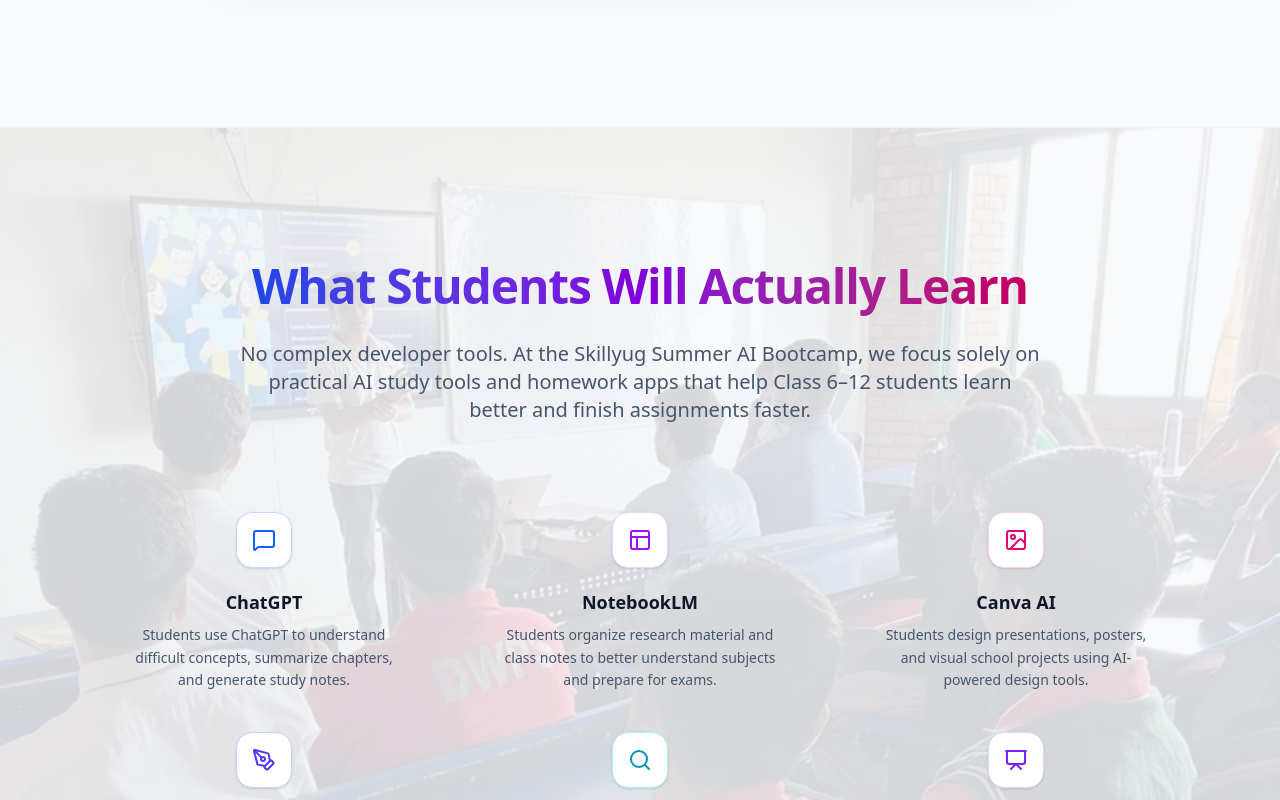
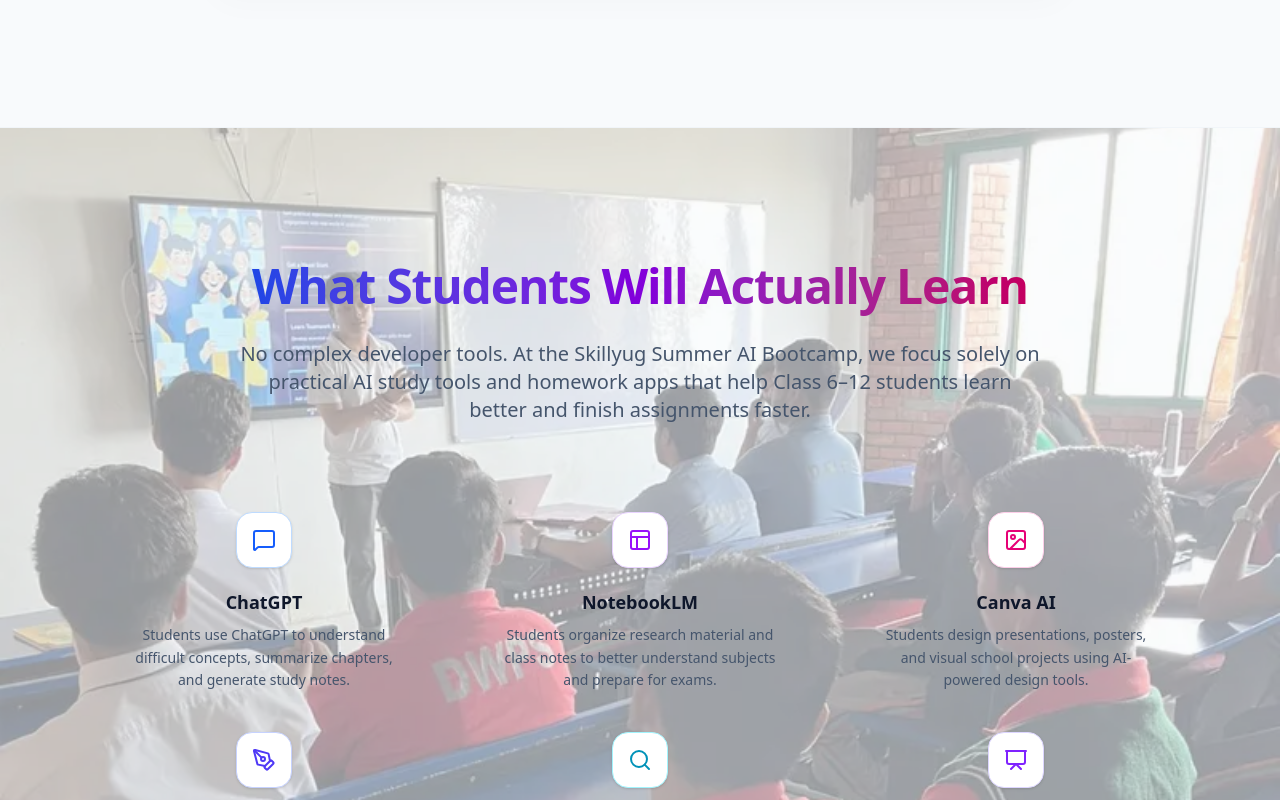
Before and after one commit to parv43/skillyugweb, a Next.js app: page / in a window 1280 px wide. Shown: the part 4400-5200 px from the top of the page. Built offline with nearby package versions, Linux system fonts and the light colour scheme; no server answers.

Commit message:
style: increase background image visibility in SkillsSection

```diff
--- a/src/components/SkillsSection.tsx
+++ b/src/components/SkillsSection.tsx
@@ -102,7 +102,7 @@ export default function SkillsSection() {
       {/* Background Layer with subtle Classroom Image */}
       <div className="absolute inset-0 z-0 pointer-events-none">
         <img src="/classroom.webp" alt="Classroom Environment" className="w-full h-full object-cover" />
-        <div className="absolute inset-0 bg-slate-50/85" />
+        <div className="absolute inset-0 bg-slate-50/60" />
       </div>
 
       <div className="absolute top-1/2 left-1/2 -translate-x-1/2 -translate-y-1/2 w-[600px] md:w-[800px] h-[600px] bg-[radial-gradient(circle_at_center,_var(--tw-gradient-stops))] from-blue-500/5 via-purple-500/0 to-transparent pointer-events-none rounded-full z-10" />
```
